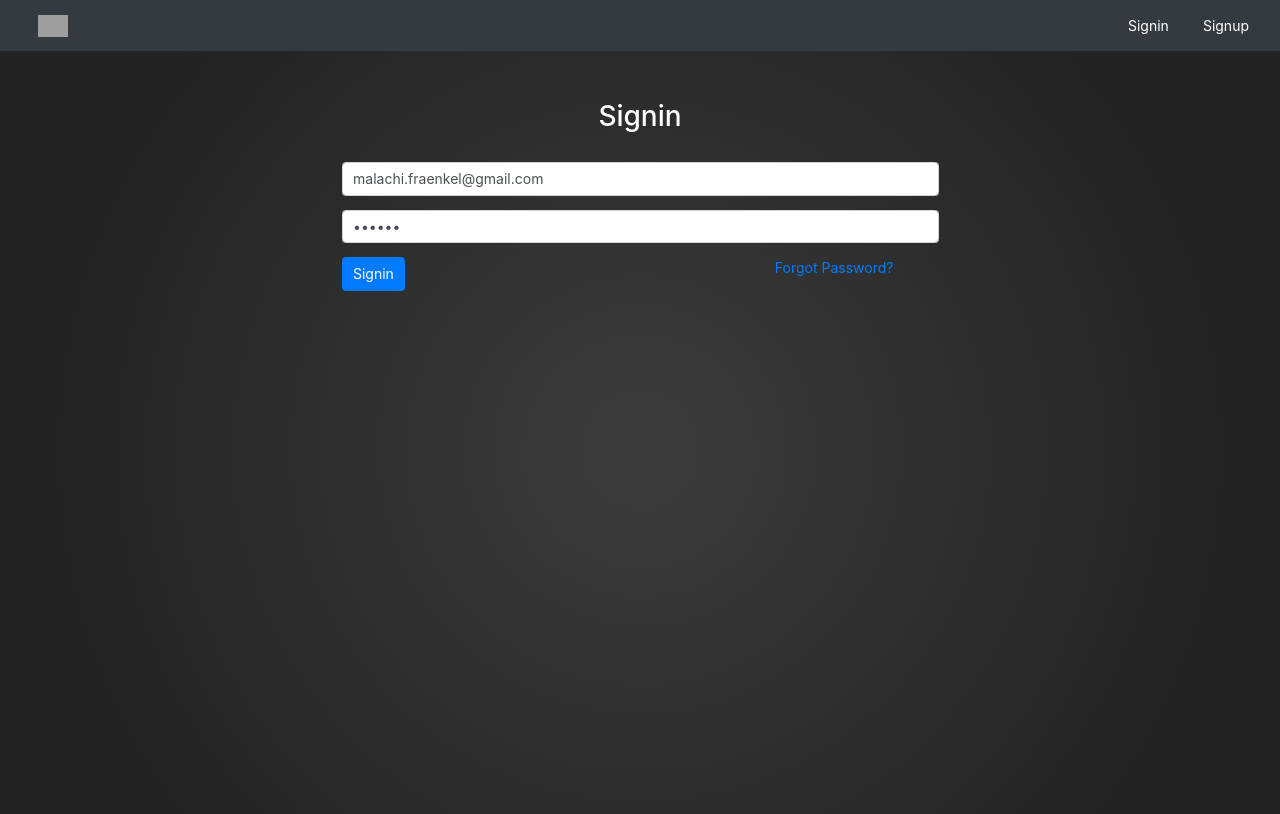
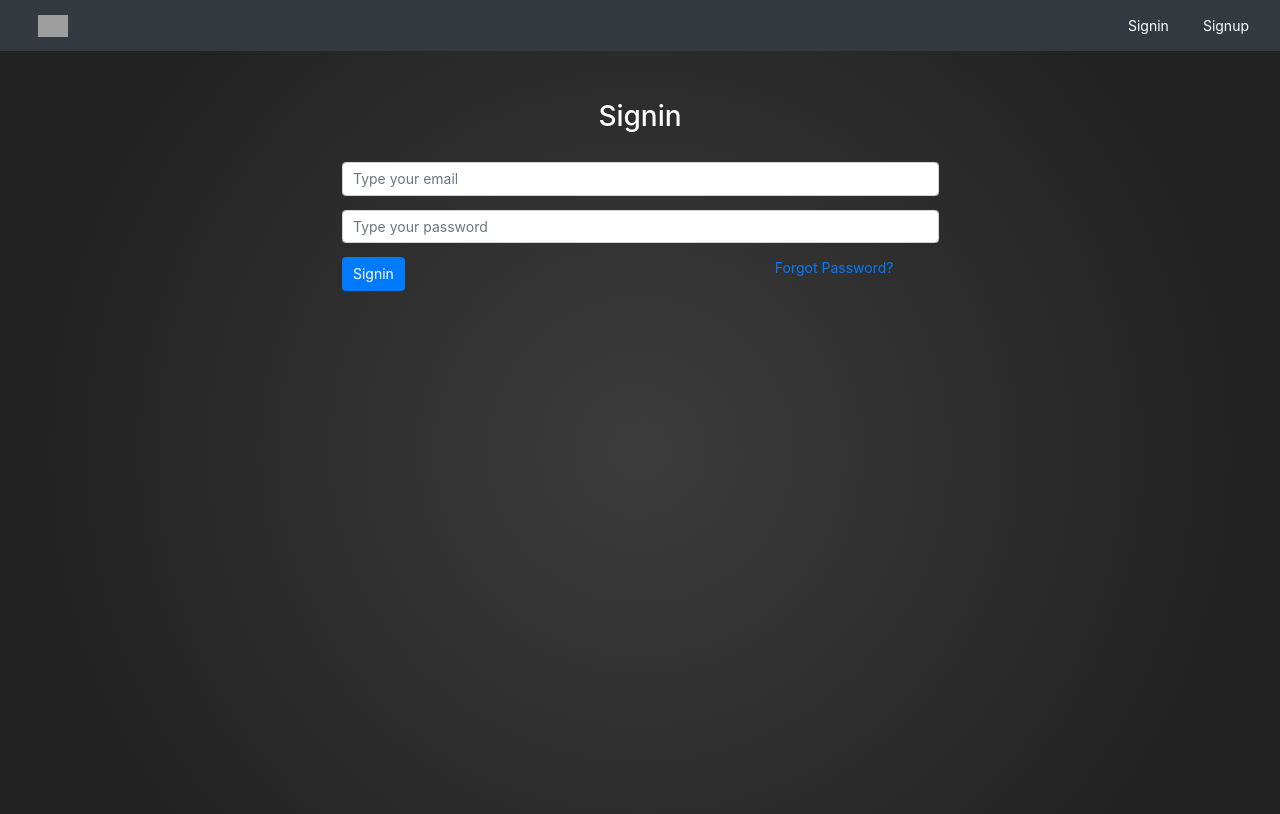
Before and after one commit to MalachiF1/Shopping-List, a Next.js app: page /signin in a window 1280 px wide. Shown: the top 814 px of the page. Built offline with nearby package versions, Linux system fonts and the light colour scheme; grey boxes are pictures that could not be loaded; a small style sheet from the web is missing.

Commit message:
ready for production

```diff
--- a/components/auth/SigninComponent.js
+++ b/components/auth/SigninComponent.js
@@ -5,8 +5,8 @@ import Link from 'next/link';
 
 const SigninComponent = () => {
 	const [values, setValues] = useState({
-		email: 'malachi.fraenkel@gmail.com',
-		password: '111111',
+		email: '',
+		password: '',
 		error: '',
 		loading: false,
 		message: '',
```
